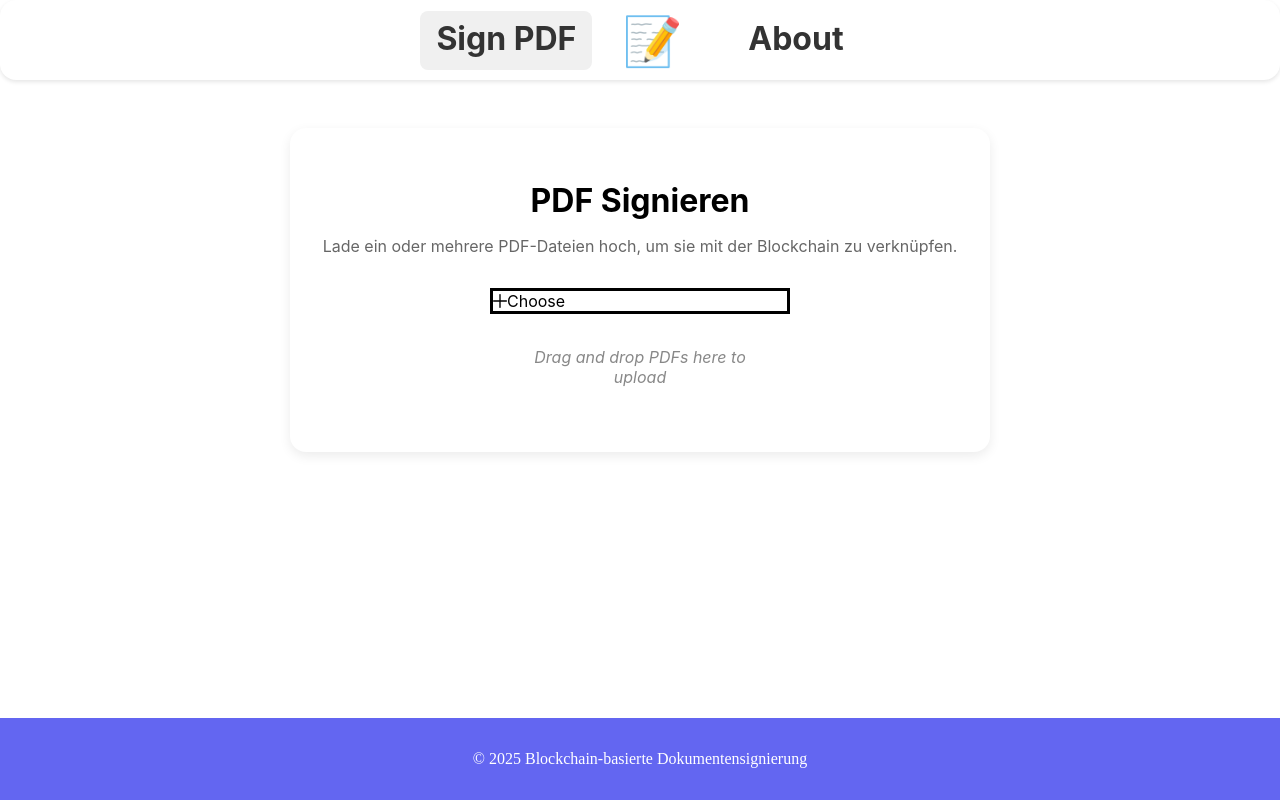
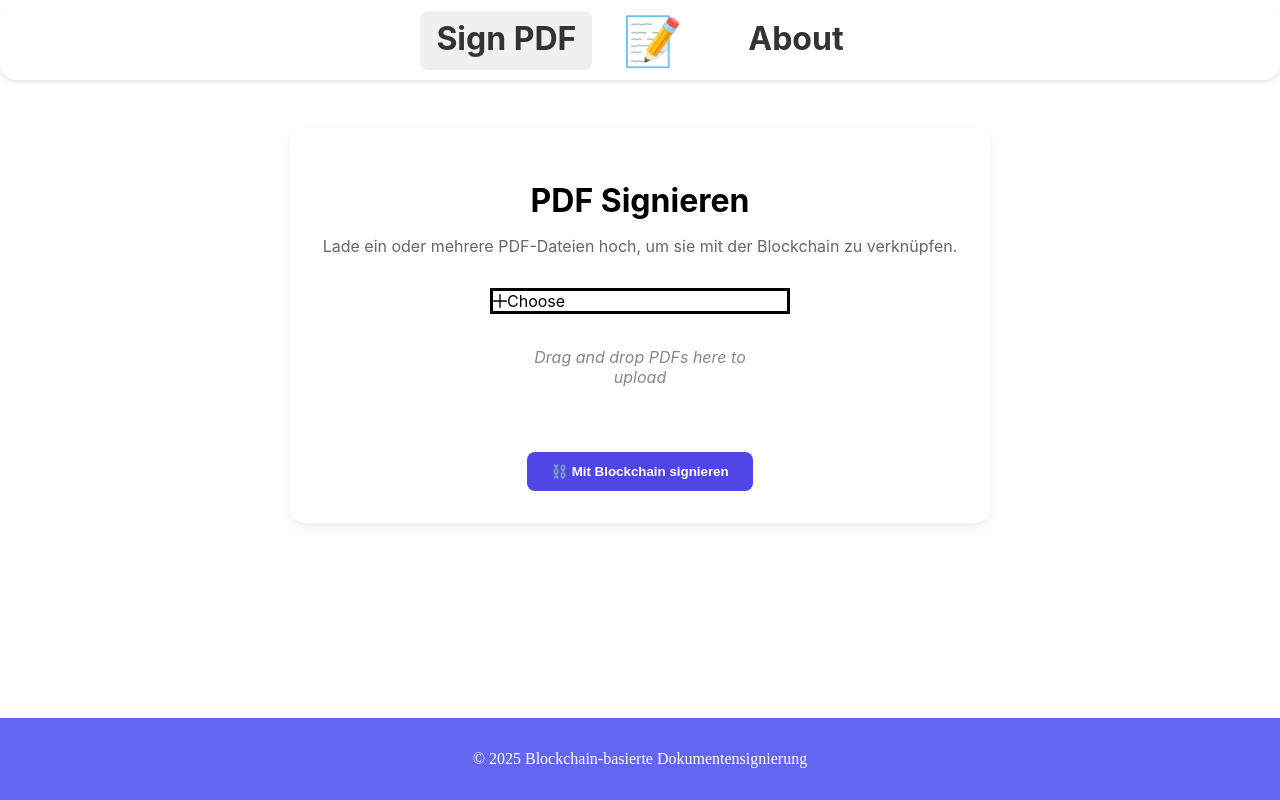
Before and after one commit to picooo0001/doc-verification-blockchain, a Vue app in the folder frontend/: page /sign-pdf in a window 1280 px wide. Built offline with nearby package versions, Linux system fonts and the light colour scheme.

Commit message:
Added Sign-Button

```diff
--- a/frontend/src/views/SignPDF.vue
+++ b/frontend/src/views/SignPDF.vue
@@ -22,10 +22,9 @@
   </FileUpload>
 </div>
 
-    <!-- Button wird nur angezeigt, wenn PDF-Dateien hochgeladen wurden -->
-    <div v-if="pdfFiles.length > 0" class="action-container">
-      <button @click="signWithBlockchain" class="sign-button">Mit Blockchain signieren</button>
-    </div>
+<div class="action-container">
+  <button @click="submitToBackend" class="backend-btn">⛓️ Mit Blockchain signieren</button>
+</div>
 
     <!-- Optional: Liste der hochgeladenen Dateien anzeigen -->
     <div v-if="pdfFiles.length > 0" class="file-list">
@@ -57,6 +56,11 @@ function signWithBlockchain() {
   // Hier kommt die Logik für das Signieren mit der Blockchain
   // Zum Beispiel einen Hash der Datei berechnen und an einen Smart Contract senden
   alert('Das Dokument wurde erfolgreich mit der Blockchain verknüpft!')
+}
+
+function submitToBackend() {
+  console.log('Sende Daten ans Backend...');
+  // Hier später API-Call einbauen, z.B. via fetch oder axios
 }
 </script>
 
@@ -142,4 +146,22 @@ h1 {
   margin-bottom: 0.5rem;
   border-radius: 4px;
 }
+
+.backend-btn {
+  flex: 1 1 auto;
+  padding: 0.75rem 1.5rem;
+  background-color: #4f46e5; /* Indigo */
+  color: white;
+  font-weight: bold;
+  border-radius: 8px;
+  text-align: center;
+  transition: background-color 0.3s ease;
+  min-width: 200px;
+  border: none;
+  cursor: pointer;
+}
+
+.backend-btn:hover {
+  background-color: #6366f1;
+}
 </style>
```
